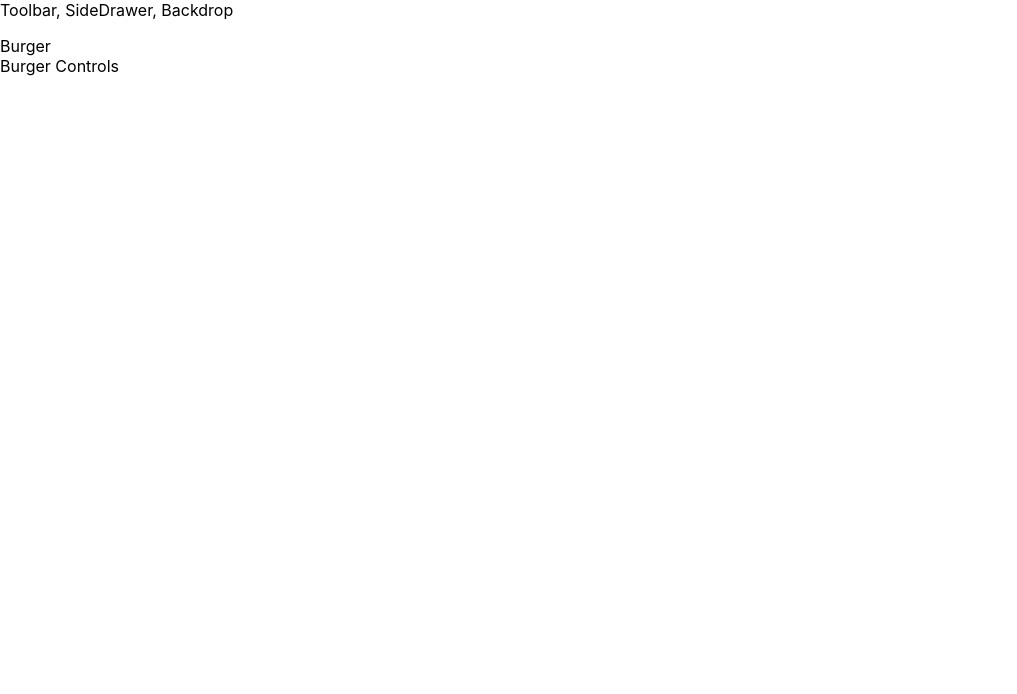
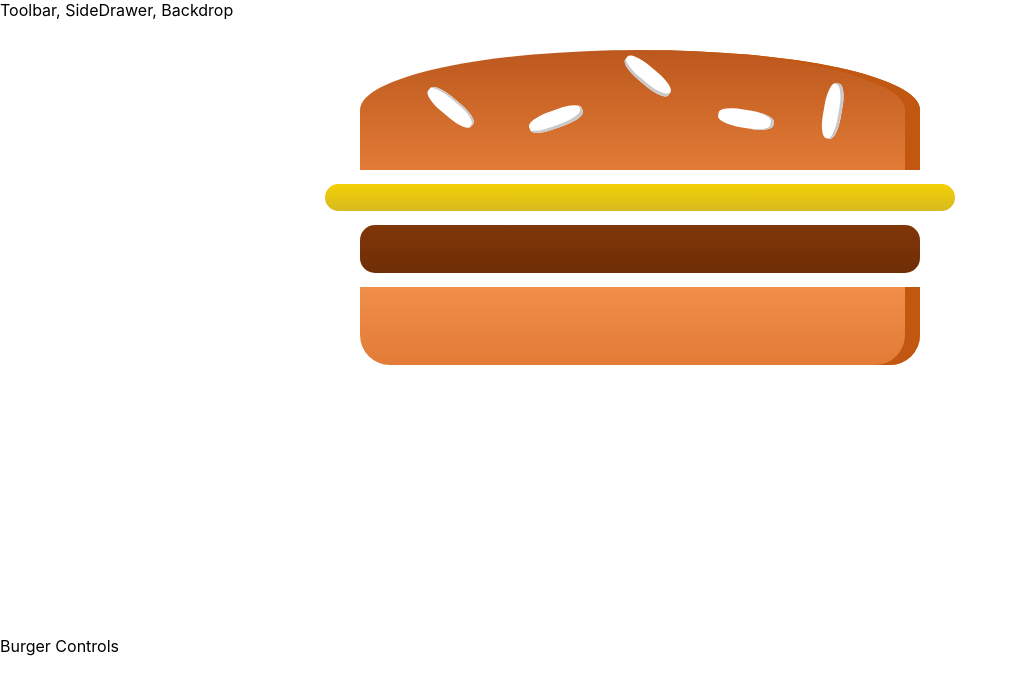
Before and after one commit to spinass/Burger-Build, a React app: page / in a window 1280 px wide. Shown: the top 694 px of the page, without its empty margins (0-1017 px from the left). Built offline with nearby package versions, Linux system fonts and the light colour scheme; the HTML template or start-up script is replaced by a standard one.

Commit message:
Sulipytas Burgeris
Pataisyta Burgeringredient.css, prideta Burger.css

```diff
--- /dev/null
+++ b/src/components/Burger/Burger.css
@@ -0,0 +1,30 @@
+.Burger {
+  width: 100%;
+  margin: auto;
+  height: 250px;
+  overflow: scroll;
+  text-align: center;
+  font-weight: bold;
+  font-size: 1.2rem;
+}
+
+@media (min-width: 500px) and (min-height: 400px) {
+  .Burger {
+    width: 350px;
+    height: 300px;
+  }
+}
+
+@media (min-width: 500px) and (min-height: 401px) {
+  .Burger {
+    width: 450px;
+    height: 400px;
+  }
+}
+
+@media (min-width: 1000px) and (min-height: 700px) {
+  .Burger {
+    width: 700px;
+    height: 600px;
+  }
+}
--- a/src/components/Burger/Burger.js
+++ b/src/components/Burger/Burger.js
@@ -0,0 +1,17 @@
+import React from "react";
+
+import "./Burger.css";
+import BurgerIngredient from "./Burgeringredient/Burgeringredient";
+
+const burger = props => {
+  return (
+    <div className="Burger">
+      <BurgerIngredient type="bread-top" />
+      <BurgerIngredient type="cheese" />
+      <BurgerIngredient type="meat" />
+      <BurgerIngredient type="bread-bottom" />
+    </div>
+  );
+};
+
+export default burger;
--- a/src/components/Burger/Burgeringredient/Burgeringredient.js
+++ b/src/components/Burger/Burgeringredient/Burgeringredient.js
@@ -1,7 +1,7 @@
 import React, { Component } from "react";
 import PropTypes from "prop-types";
 
-import classes from "./BurgerIngredient.css";
+import "./Burgeringredient.css";
 
 class BurgerIngredient extends Component {
   render() {
@@ -9,27 +9,27 @@
 
     switch (this.props.type) {
       case "bread-bottom":
-        ingredient = <div className={classes.BreadBottom}></div>;
+        ingredient = <div className="BreadBottom"></div>;
         break;
       case "bread-top":
         ingredient = (
-          <div>
-            <div className={classes.Seeds1}></div>
-            <div className={classes.Seeds2}></div>
+          <div className="BreadTop">
+            <div className="Seeds1"></div>
+            <div className="Seeds2"></div>
           </div>
         );
         break;
       case "meat":
-        ingredient = <div className={classes.Meat}></div>;
+        ingredient = <div className="Meat"></div>;
         break;
       case "cheese":
-        ingredient = <div className={classes.Cheese}></div>;
+        ingredient = <div className="Cheese"></div>;
         break;
       case "salad":
-        ingredient = <div className={classes.Salad}></div>;
+        ingredient = <div className="Salad"></div>;
         break;
       case "bacon":
-        ingredient = <div className={classes.Bacon}></div>;
+        ingredient = <div className="Bacon"></div>;
         break;
       default:
         ingredient = null;
--- a/src/containers/BurgerBuilder/BurgerBuilder.js
+++ b/src/containers/BurgerBuilder/BurgerBuilder.js
@@ -1,12 +1,13 @@
 import React, { Component } from "react";
 
 import Aux from "../../hoc/Aux";
+import Burger from "../../components/Burger/Burger";
 
 class BurgerBuilder extends Component {
   render() {
     return (
       <Aux>
-        <div>Burger</div>
+        <Burger />
         <div>Burger Controls</div>
       </Aux>
     );
```
